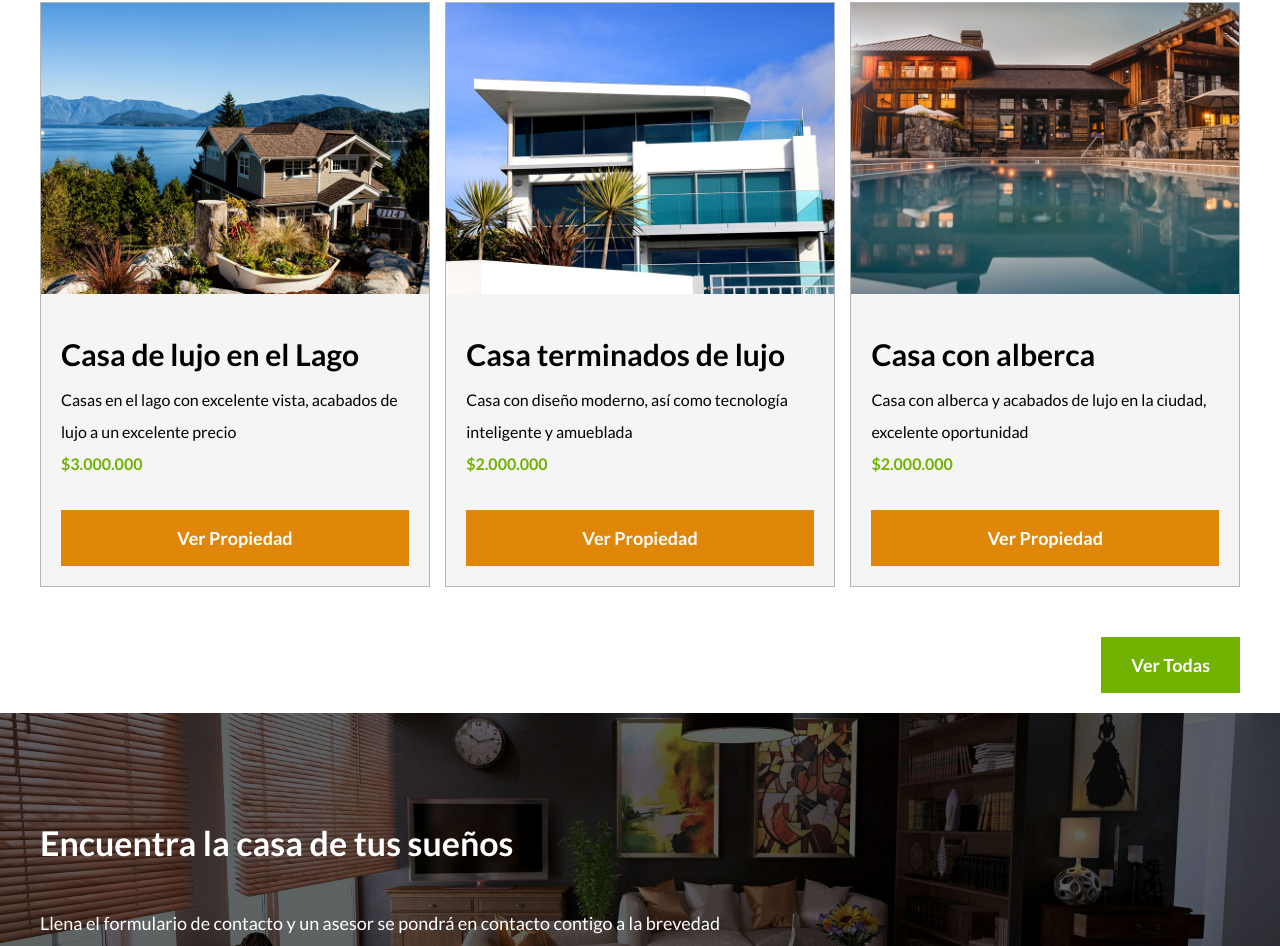
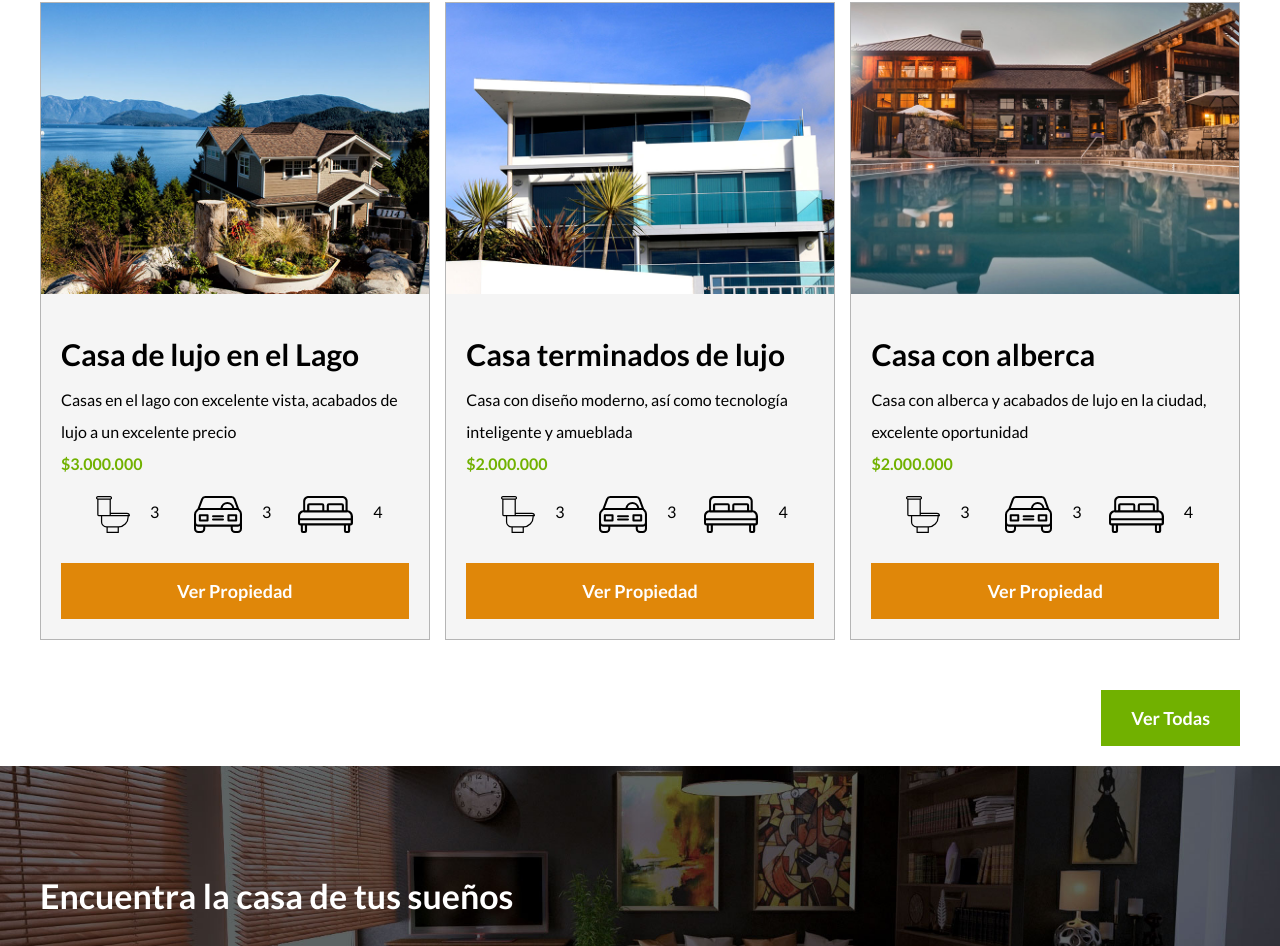
Before and after one commit to dev-ignacio-h/bienes-raices, a plain HTML site: page index.html in a window 1280 px wide. Shown: the part 1446-2392 px from the top of the page. Drawn offline with Linux system fonts and the light colour scheme.

Commit message:
iconos de card listos

```diff
--- a/css/style.css
+++ b/css/style.css
@@ -37,7 +37,7 @@ h4 {
 /** Utilidades **/
 .seccion {
   margin-top: 2rem;
-  margin-top: 2rem;
+  margin-bottom: 2rem;
 }
 .fw-300 {
   font-weight: 300;
@@ -131,6 +131,7 @@ h4 {
   border-color: #b5b5b5;
   background-color: #f5f5f5;
   border-width: 1px;
+  margin-bottom: 2rem;
 }
 .contenido-anuncio {
   padding: 2rem;
@@ -143,11 +144,23 @@ h4 {
   color: #71b100;
   font-weight: 700;
 }
+.iconos-caracteristicas {
+  list-style: none;
+  padding: 0;
+  display: flex;
+  justify-content: space-evenly;
+}
+
+.iconos-caracteristicas li {
+  /* flex: 1; */
+  display: flex;
+}
+.iconos-caracteristicas li img {
+  margin-right: 2rem;
+}
 .ver-todas {
     display: flex;
     justify-content: flex-end;
-    /* margin: 1rem; */
-    margin: 2rem 0;
 }
 
 /** Contacto Home **/
--- a/index.html
+++ b/index.html
@@ -73,6 +73,20 @@
                         precio
                     </p>
                     <p class="precio">$3.000.000</p>
+                    <ul class="iconos-caracteristicas">
+                        <li>
+                            <img src="img/icono_wc.svg" alt="icono wc">
+                            <p>3</p>
+                        </li>
+                        <li>
+                            <img src="img/icono_estacionamiento.svg" alt="icono estacionamiento">
+                            <p>3</p>
+                        </li>
+                        <li>
+                            <img src="img/icono_dormitorio.svg" alt="icono dormitorio">
+                            <p>4</p>
+                        </li>
+                    </ul>
                     <a href="#" class="boton boton-amarillo d-block">Ver Propiedad</a>
                 </div>
             </div>
@@ -84,6 +98,20 @@
                         Casa con diseño moderno, así como tecnología inteligente y amueblada
                     </p>
                     <p class="precio">$2.000.000</p>
+                    <ul class="iconos-caracteristicas">
+                        <li>
+                            <img src="img/icono_wc.svg" alt="icono wc">
+                            <p>3</p>
+                        </li>
+                        <li>
+                            <img src="img/icono_estacionamiento.svg" alt="icono estacionamiento">
+                            <p>3</p>
+                        </li>
+                        <li>
+                            <img src="img/icono_dormitorio.svg" alt="icono dormitorio">
+                            <p>4</p>
+                        </li>
+                    </ul>
                     <a href="#" class="boton boton-amarillo d-block">Ver Propiedad</a>
                 </div>
             </div>
@@ -96,6 +124,20 @@
                         oportunidad
                     </p>
                     <p class="precio">$2.000.000</p>
+                    <ul class="iconos-caracteristicas">
+                        <li>
+                            <img src="img/icono_wc.svg" alt="icono wc">
+                            <p>3</p>
+                        </li>
+                        <li>
+                            <img src="img/icono_estacionamiento.svg" alt="icono estacionamiento">
+                            <p>3</p>
+                        </li>
+                        <li>
+                            <img src="img/icono_dormitorio.svg" alt="icono dormitorio">
+                            <p>4</p>
+                        </li>
+                    </ul>
                     <a href="#" class="boton boton-amarillo d-block">Ver Propiedad</a>
                 </div>
             </div>
```
Lines whose indentation alone changed are shown as unchanged.
